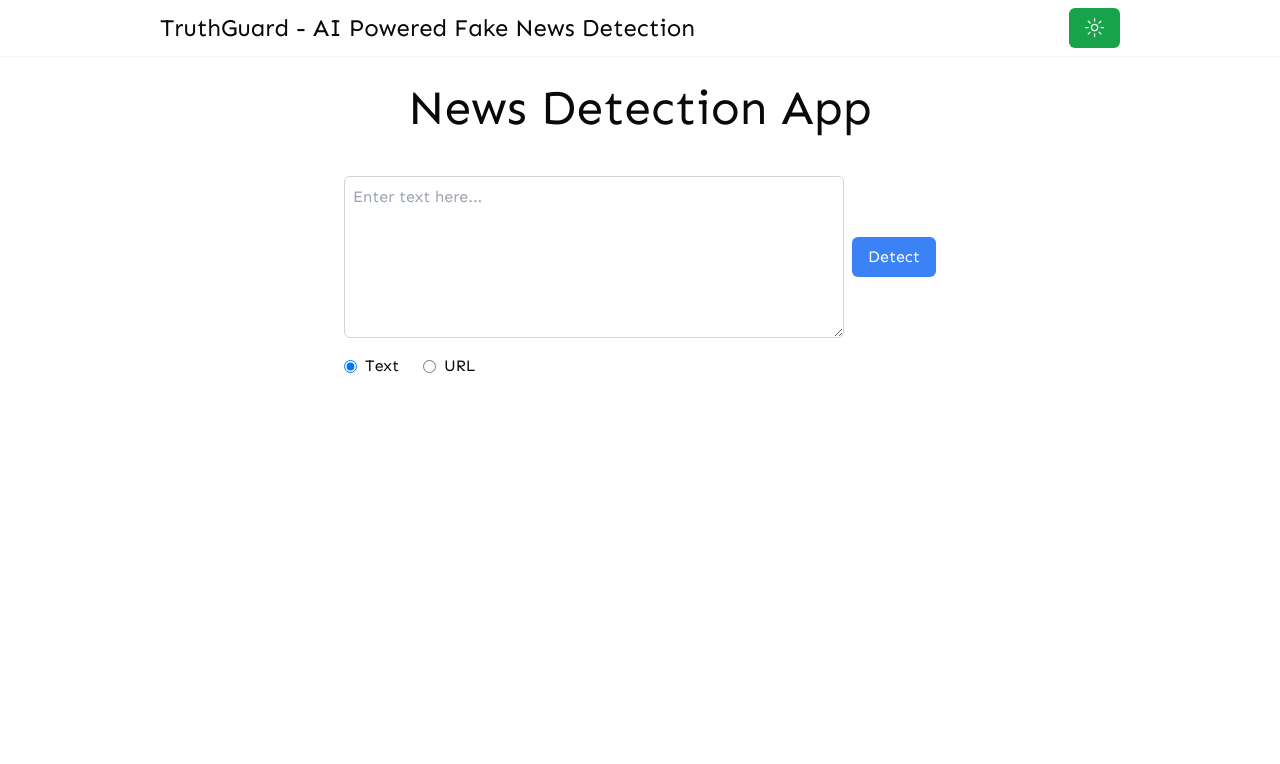
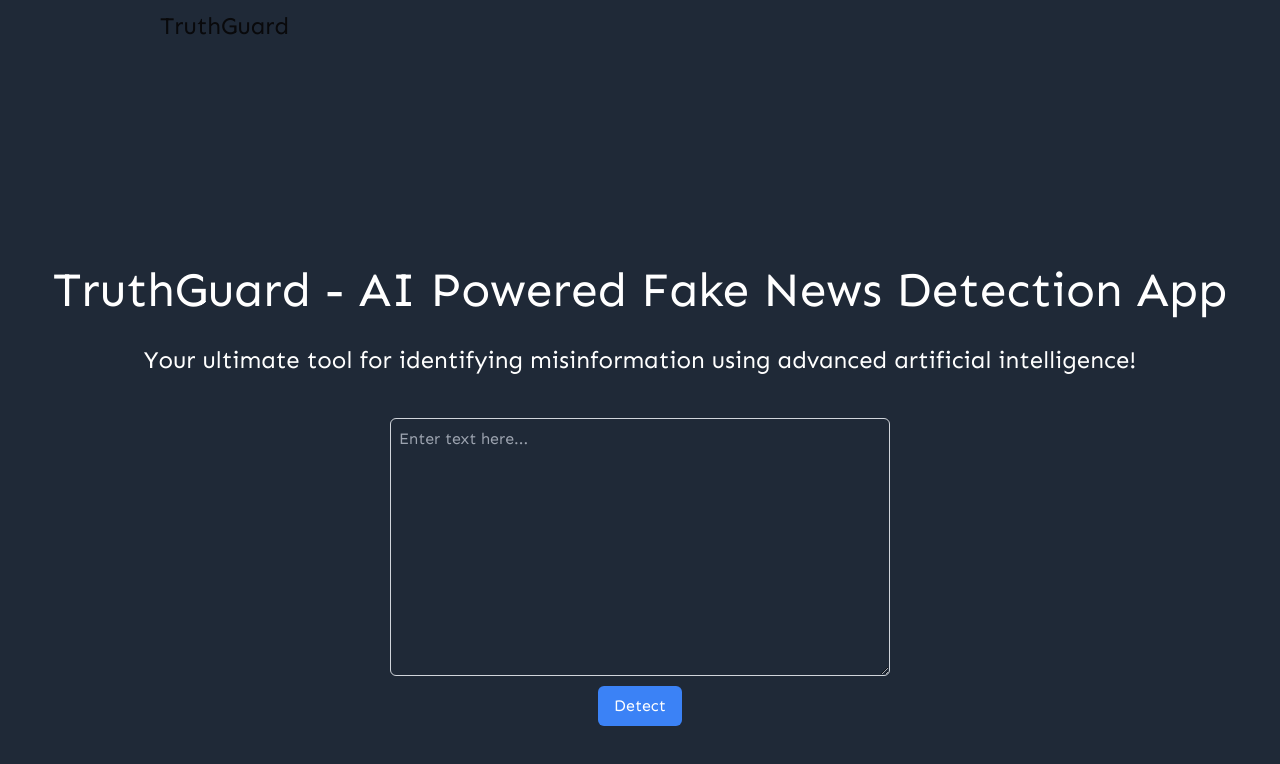
Before and after one commit to hassangulzar1/TruthGuard, a Next.js app: page / in a window 1280 px wide. Shown: the top 764 px of the page. Built offline with nearby package versions, Linux system fonts and the light colour scheme.

Commit message:
design done

```diff
--- a/app/page.jsx
+++ b/app/page.jsx
@@ -41,77 +41,65 @@ const Hero = () => {
 
   console.log(result);
   return (
-    <div className="relative flex flex-col gap-4 items-center justify-center px-4">
-      <div className="flex justify-center items-center">
-        <h1 className="text-5xl text-center my-7">News Detection App</h1>
+    <div
+      className="flex flex-col justify-center px-4"
+      style={{ height: "95vh", backgroundColor: "#1F2937" }}
+    >
+      <div
+        className="flex items-center flex-col"
+        style={{ margin: "10% auto 0 auto" }}
+      >
+        <h1 className="text-5xl text-center my-7" style={{ color: "white" }}>
+          TruthGuard - AI Powered Fake News Detection App
+        </h1>
+
+        <p style={{ fontSize: "1.5rem", color: "white" }}>
+          Your ultimate tool for identifying misinformation using advanced
+          artificial intelligence!
+        </p>
       </div>
-      <form onSubmit={handleSubmit} className="mb-6">
-        <div className="flex flex-col md:flex-row items-center space-x-0 md:space-x-2">
-          {inputType === "text" ? (
+
+      <form onSubmit={handleSubmit} className="mb-6 mt-10">
+        <div className="flex flex-col items-center ">
           <textarea
             className=" p-2 border border-gray-300 rounded-md"
-              style={{ width: "500px" }}
+            style={{
+              width: "500px",
+              backgroundColor: "#1F2937",
+            }}
             placeholder="Enter text here..."
             value={input}
             onChange={(e) => setInput(e.target.value)}
-              rows={6} // Adjust the number of rows for desired size
+            rows={10} // Adjust the number of rows for desired size
           />
-          ) : (
-            <input
-              type="url"
-              className="p-2 border border-gray-300 rounded-md"
-              style={{ width: "500px" }}
-              placeholder="Enter URL here..."
-              value={input}
-              onChange={(e) => setInput(e.target.value)}
-            />
-          )}
+
           <button
+            style={{ marginTop: "10px" }}
             type="submit"
-            className="mt-2 md:mt-0 px-4 py-2 bg-blue-500 text-white rounded-md hover:bg-blue-600"
+            className=" md:mt-0 px-4 py-2 bg-blue-500 text-white rounded-md hover:bg-blue-600"
           >
             Detect
           </button>
-        </div>
-
-        <div className="mt-4">
-          <label className="inline-flex items-center">
-            <input
-              type="radio"
-              name="inputType"
-              value="text"
-              checked={inputType === "text"}
-              onChange={(e) => setInputType(e.target.value)}
-              className="form-radio"
-            />
-            <span className="ml-2">Text</span>
-          </label>
-          <label className="inline-flex items-center ml-6">
-            <input
-              type="radio"
-              name="inputType"
-              value="url"
-              checked={inputType === "url"}
-              onChange={(e) => setInputType(e.target.value)}
-              className="form-radio"
-            />
-            <span className="ml-2">URL</span>
-          </label>
         </div>
       </form>
 
       {result && (
         <div
-          className={`mt-4 p-4 ${
-            result.label === "Fake" ? "bg-red-100" : "bg-green-100"
-          } rounded-md`}
+          className={`mt-4 p-4  rounded-md`}
+          style={{
+            width: "10%",
+            margin: "0 auto",
+            backgroundColor: result.response === "Fake" ? "#fee2e2" : "#f5f5f5",
+          }}
         >
-          <h2 className="text-xl font-semibold">Result</h2>
+          <h2 className="text-xl font-semibold" style={{ color: "black" }}>
+            Result
+          </h2>
           <p>
-            News Status:{" "}
+            <span style={{ color: "black" }}>News Status:</span>
             <strong
               style={{
-                color: result.response === "Fake" ? "red" : "inherit",
+                color: result.response === "Fake" ? "red" : "green",
               }}
             >
               {result.response}
--- a/components/Header.jsx
+++ b/components/Header.jsx
@@ -1,26 +1,14 @@
 "use client";
-import React, { useEffect, useState } from "react";
-import ThemeTogler from "./ThemeTogler";
+import React from "react";
 
 import Logo from "./Logo";
 export default function Header() {
   return (
     <>
-      <header className="shadow-sm  p-2">
+      <header className="shadow-sm  p-2" style={{ backgroundColor: "#1F2937" }}>
         <div className="container mx-auto ">
           <div className="flex justify-between items-center">
             <Logo />
-            <div className="flex items-center gap-x-6">
-              {/* <Nav
-                containerStyles="
-               hidden  xl:flex gap-x-8 items-center"
-                linkStyles=" relative hover:text-primary transition-all"
-                underlineStyles="absolute left-0 top-full h-[2px] bg-primary w-full"
-              /> */}
-
-              <ThemeTogler />
-              <div className="xl:hidden "></div>
-            </div>
           </div>
         </div>
       </header>
--- a/components/Logo.jsx
+++ b/components/Logo.jsx
@@ -2,9 +2,7 @@ import React from "react";
 const Logo = () => {
   return (
     <div>
-      <h1 style={{ fontSize: "1.5rem" }}>
-        TruthGuard - AI Powered Fake News Detection
-      </h1>
+      <h1 style={{ fontSize: "1.5rem" }}>TruthGuard</h1>
     </div>
   );
 };
--- a/components/ThemeTogler.jsx
+++ b/components/ThemeTogler.jsx
@@ -1,21 +1,22 @@
-"use client";
-import { MoonIcon, SunIcon } from "@radix-ui/react-icons";
-import { Button } from "./ui/button";
-import { useTheme } from "next-themes";
-export default function ThemeTogler() {
-  const { theme, setTheme } = useTheme();
-  return (
-    <div>
-      <Button onClick={() => setTheme(theme === "dark" ? "light" : "dark")}>
-        <SunIcon
-          className="h-[1.2rem] w-[1.2rem] rotate-0 scale-100 transition-all
-        dark:rotate-90 dark:scale-0"
-        />
-        <MoonIcon
-          className="absolute h-[1.2rem] w-[1.2rem] rotate-90 scale-0 transition-all
-        dark:rotate-0 dark:scale-100"
-        />
-      </Button>
-    </div>
-  );
-}
+// "use client";
+// import { MoonIcon, SunIcon } from "@radix-ui/react-icons";
+// import { Button } from "./ui/button";
+// import { useTheme } from "next-themes";
+// export default function ThemeTogler() {
+//   const { theme, setTheme } = useTheme();
+//
+//   return (
+//     <div>
+//       <Button onClick={() => setTheme(theme === "dark" ? "light" : "dark")}>
+//         <SunIcon
+//           className="h-[1.2rem] w-[1.2rem] rotate-0 scale-100 transition-all
+//         dark:rotate-90 dark:scale-0"
+//         />
+//         <MoonIcon
+//           className="absolute h-[1.2rem] w-[1.2rem] rotate-90 scale-0 transition-all
+//         dark:rotate-0 dark:scale-100"
+//         />
+//       </Button>
+//     </div>
+//   );
+// }
```
Lines whose indentation alone changed are shown as unchanged.
